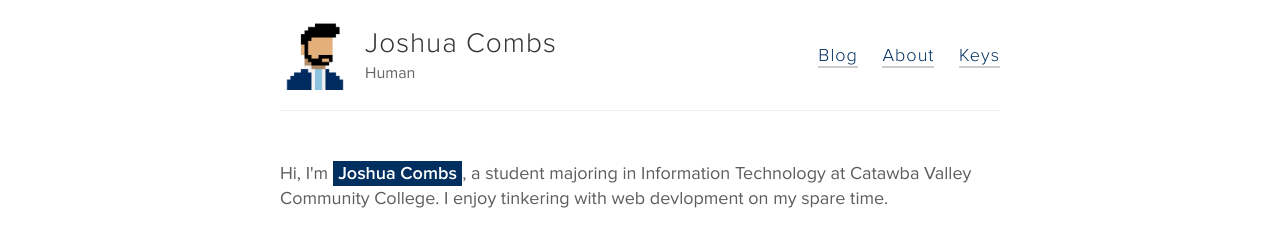
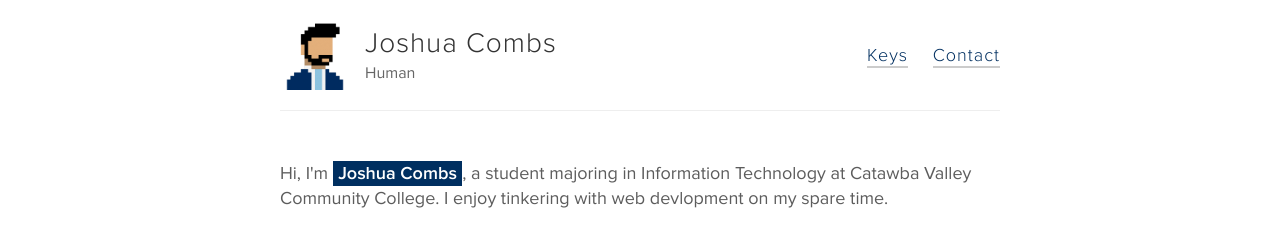
Before and after one commit to j-combs/j-combs.github.io, a Jekyll site: the page built from index.html, in a window 1280 px wide. Shown: the top 229 px of the page. Built offline with Jekyll 4.4.1, drawn with Linux system fonts in a browser that asks for light colours.

Commit message:
update nav

```diff
--- a/_layouts/default.html
+++ b/_layouts/default.html
@@ -29,9 +29,8 @@
           </div>
 
           <nav>
-            <a href="{{ site.baseurl }}/blog/">Blog</a>
-            <a href="{{ site.baseurl }}/about/">About</a>
             <a href="{{ site.baseurl }}/keys/">Keys</a>
+            <a href="{{ site.baseurl }}/contact/">Contact</a>
           </nav>
         </header>
       </div>
```
